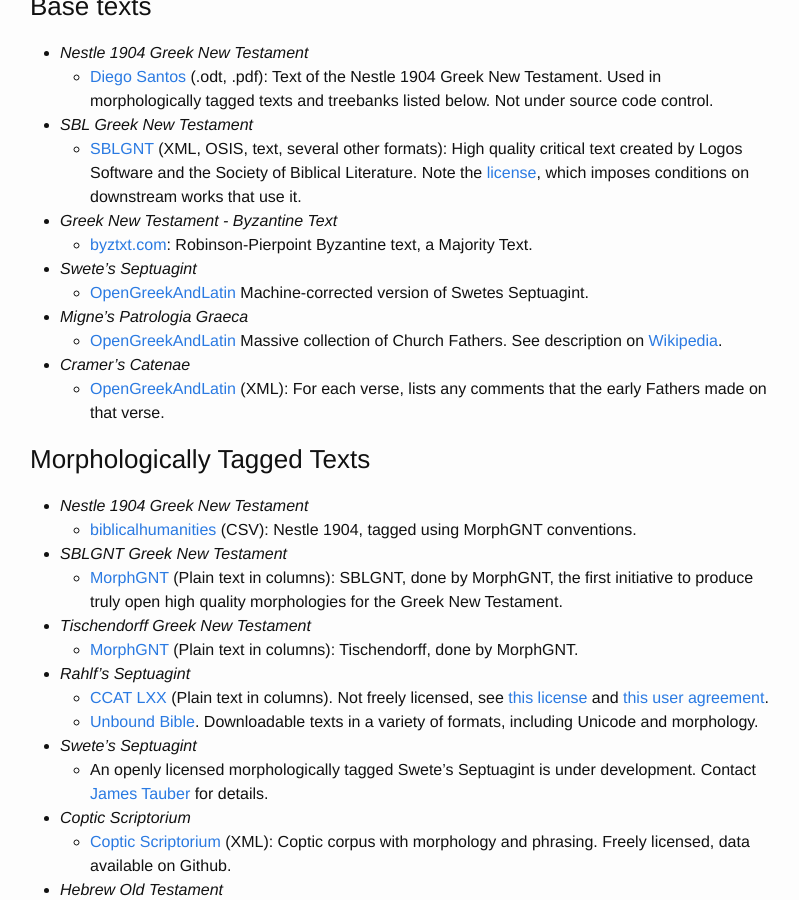
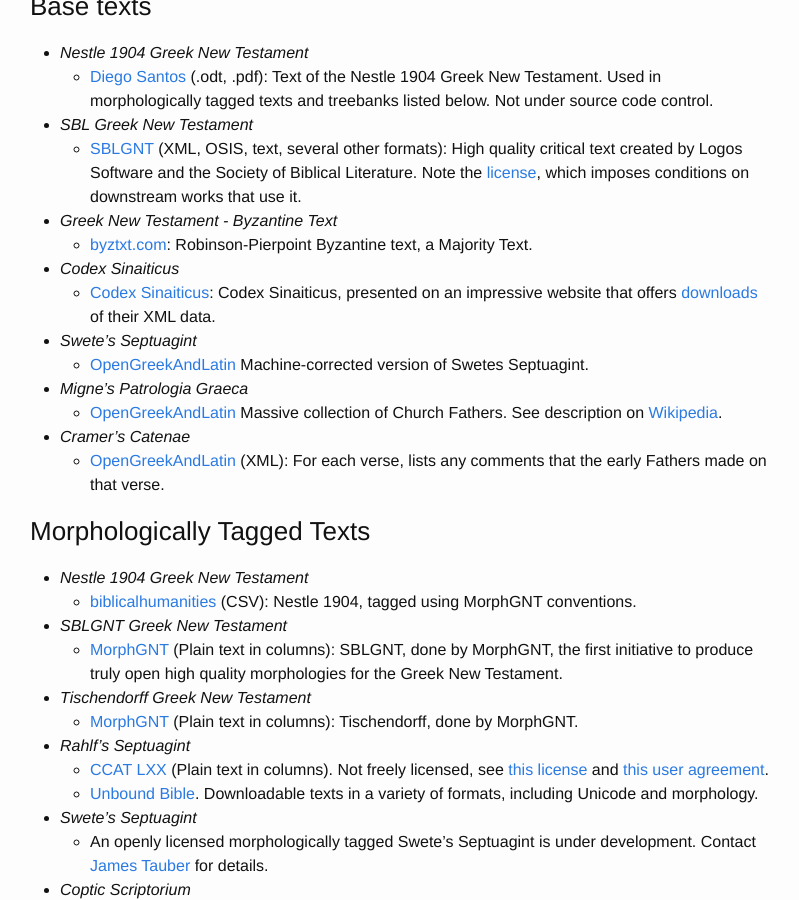
Before and after one commit to biblicalhumanities/biblicalhumanities.github.io, a Jekyll site: the page built from dashboard.md, in a window 1280 px wide and 900 px high, scrolled down 351 px. Shown: the whole window, without its empty margins (240-1039 px from the left). Built offline with Jekyll 4.4.1, drawn with Linux system fonts in a browser that asks for light colours.

Commit message:
Added Sinaiticus.

```diff
--- a/dashboard.md
+++ b/dashboard.md
@@ -16,6 +16,8 @@
   - [SBLGNT](http://sblgnt.com/) (XML, OSIS, text, several other formats): High quality critical text created by Logos Software and the Society of Biblical Literature. Note the [license](http://sblgnt.com/license/), which imposes conditions on downstream works that use it.
 - *Greek New Testament - Byzantine Text*
   - [byztxt.com](http://www.byztxt.com/downloads.html): Robinson-Pierpoint Byzantine text, a Majority Text.
+- *Codex Sinaiticus*
+  - [Codex Sinaiticus](http://www.codexsinaiticus.org/en/): Codex Sinaiticus, presented on an impressive website that offers [downloads](http://www.codexsinaiticus.org/en/project/transcription_download.aspx) of their XML data.
 - *Swete's Septuagint*
   - [OpenGreekAndLatin](https://github.com/OpenGreekAndLatin/septuagint-dev) Machine-corrected version of Swetes Septuagint.
 - *Migne's Patrologia Graeca*
```
